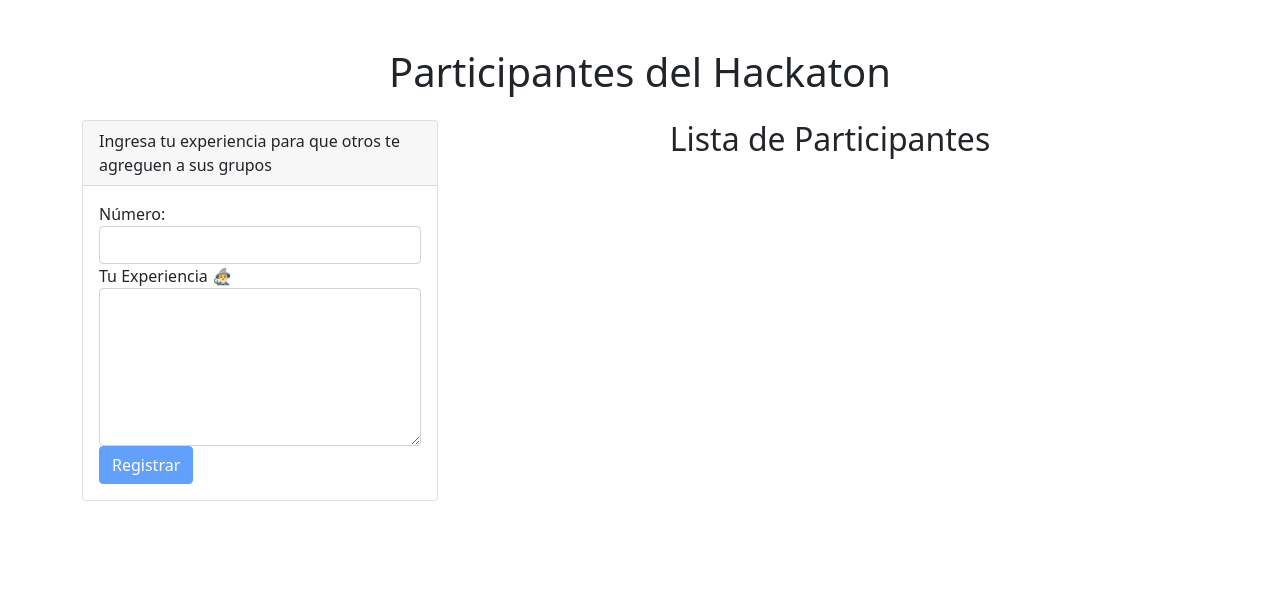
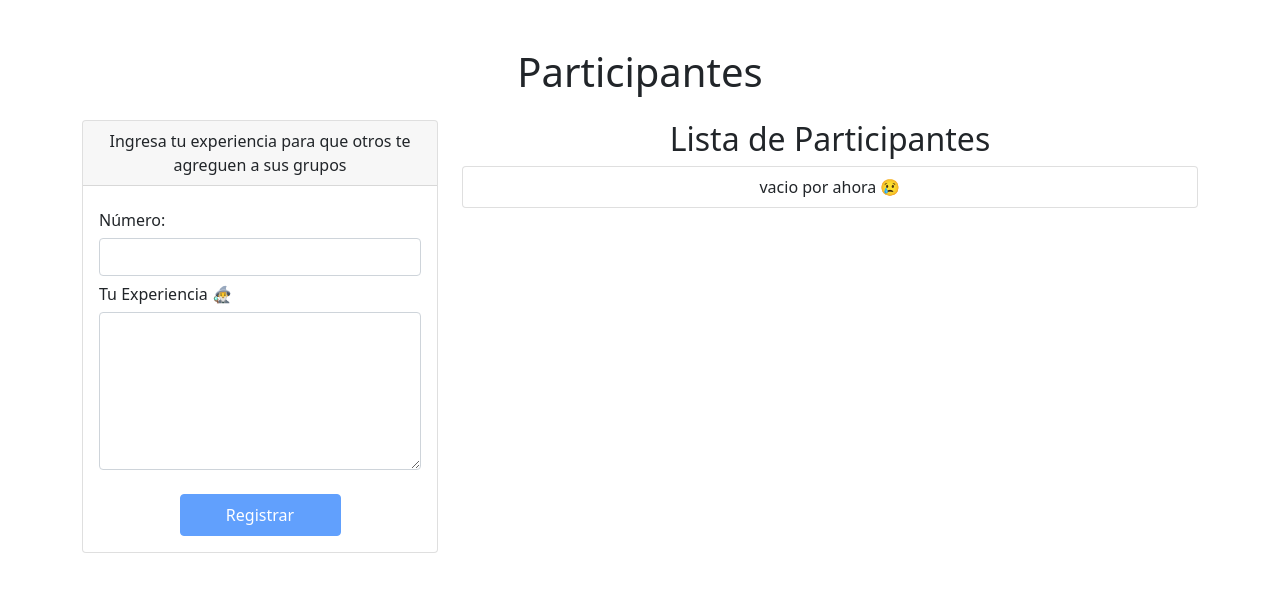
Before and after one commit to rgap/reg-app, a Flask app: page / in a window 1280 px wide. Shown: the top 592 px of the page. Run offline with Flask 3, Linux system fonts and the light colour scheme; data that the repository does not hold is empty; some libraries are stand-ins or nearby versions.

Commit message:
quick update

```diff
--- a/app.py
+++ b/app.py
@@ -1,9 +1,12 @@
 import sqlite3
 
-from flask import Flask, g, redirect, render_template, request, url_for
+import requests
+from flask import Flask, g, redirect, render_template, request, session, url_for
 
 app = Flask(__name__)
 app.secret_key = "secret_delas"
+
+# app.config["SESSION_COOKIE_SAMESITE"] = "Lax"
 
 
 DATABASE = "database/participants.db"
@@ -33,6 +36,22 @@ def index():
 
 @app.route("/register", methods=["POST"])
 def register():
+    # get the reCAPTCHA response data
+    recaptcha_response = request.form.get("g-recaptcha-response")
+
+    # verify reCAPTCHA
+    payload = {
+        "secret": "6LcTNQYoAAAAAEWJKUs1eNIzNdUECS3ciTLP2dQR",
+        "response": recaptcha_response,
+    }
+    response = requests.post(
+        "https://www.google.com/recaptcha/api/siteverify", data=payload
+    )
+    result = response.json()
+
+    if not result.get("success"):
+        return redirect(url_for("index"))
+
     db = get_db()
     phone = request.form.get("phone")
     skills = request.form.get("skills")
--- a/templates/index.html
+++ b/templates/index.html
@@ -1,18 +1,23 @@
 <!DOCTYPE html>
 <html>
   <head>
-    <title>Participantes del Hackaton</title>
+    <title>Participantes del Evento</title>
+    <!-- reCAPTCHA -->
+    <script src="https://www.google.com/recaptcha/api.js" async defer></script>
     <!-- Bootstrap 5 CSS -->
     <link
       href="https://cdn.jsdelivr.net/npm/bootstrap@5.1.0/dist/css/bootstrap.min.css"
       rel="stylesheet"
     />
+
     <!-- Estilos personalizados -->
     <style>
       body {
         background-color: #ffffff; /* Establece el fondo como blanco */
       }
-
+      label {
+        margin: 6px 0px !important;
+      }
       /* Para el color azul-violeta */
       .btn-primary,
       .btn-primary:hover,
@@ -20,17 +25,23 @@
         background-color: #6c5ce7;
         border-color: #6c5ce7;
       }
+      .g-recaptcha > div {
+        margin: auto;
+      }
+      .rc-anchor-normal.rc-anchor-error .rc-anchor-content {
+        margin-top: 14px;
+      }
     </style>
   </head>
 
   <body>
     <div class="container mt-5">
-      <h1 class="text-center mb-4">Participantes del Hackaton</h1>
+      <h1 class="text-center mb-4">Participantes</h1>
       <div class="row justify-content-center">
-        <!-- Columna Izquierda (Registro) - 1/3 -->
-        <div class="col-md-4">
+        <!-- Columna Izquierda (Registro) -->
+        <div class="col-lg-4 col-md-8">
           <div class="card mb-4">
-            <div class="card-header">
+            <div class="card-header text-center">
               Ingresa tu experiencia para que otros te agreguen a sus grupos
             </div>
             <div class="card-body">
@@ -44,11 +55,12 @@
                     name="phone"
                     required
                   />
-                  <div id="phoneError" class="form-text text-danger d-none">
+                  <div
+                    id="phoneError"
+                    class="form-text text-danger d-none my-2"
+                  >
                     El número no está disponible en el grupo de WhatsApp.
                   </div>
-                </div>
-                <div class="form-group">
                   <label for="skills">Tu Experiencia 🧙‍♂️</label>
                   <textarea
                     class="form-control"
@@ -57,28 +69,48 @@
                     name="skills"
                     required
                   ></textarea>
+                  <div
+                    id="skillsError"
+                    class="form-text text-danger d-none my-2"
+                  >
+                    La experiencia debe tener al menos 15 caracteres.
                   </div>
+                </div>
+
+                <div
+                  class="g-recaptcha my-4"
+                  data-sitekey="6LcTNQYoAAAAAMG551NCs3btzHJKOftA16Je1dbO"
+                  id="recaptcha"
+                ></div>
+                <div class="text-center">
                   <button
                     type="submit"
-                  class="btn btn-primary"
+                    class="btn btn-primary w-50 p-2"
                     id="submitButton"
                     disabled
                   >
                     Registrar
                   </button>
+                </div>
               </form>
             </div>
           </div>
         </div>
-        <!-- Columna Derecha (Lista de Participantes) - 2/3 -->
-        <div class="col-md-8">
+        <!-- Columna Derecha (Lista de Participantes) -->
+        <div class="col-lg-8 col-md-10">
           <h2 class="text-center">Lista de Participantes</h2>
           <ul class="list-group">
-            {% for participant in participants %}
+            {% if participants|length > 0 %} {% for participant in participants
+            %}
             <li class="list-group-item">
-              {{ participant[1] }} - {{ participant[2] }}
+              <div class="row">
+                <div class="col-4">{{ participant[1] }}</div>
+                <div class="col-8">{{ participant[2] }}</div>
+              </div>
             </li>
-            {% endfor %}
+            {% endfor %} {% else %}
+            <li class="list-group-item text-center">vacio por ahora 😢</li>
+            {% endif %}
           </ul>
         </div>
       </div>
@@ -88,14 +120,20 @@
     <script>
       const input = document.getElementById("autocompleteInput");
       const phoneError = document.getElementById("phoneError");
+      const skillsInput = document.getElementById("skills");
+      const skillsError = document.getElementById("skillsError");
       const submitButton = document.getElementById("submitButton");
       const numbers = ["100", "200", "300"];
+
+      skillsInput.addEventListener("input", function () {
+        validateSkills();
+        validateForm();
+      });
 
       input.addEventListener("keyup", function (event) {
         let inputValue = input.value;
 
         if (event.keyCode === 8) {
-          // Si se presiona la tecla backspace, simplemente regresa.
           return;
         }
 
@@ -106,33 +144,58 @@
             break;
           }
         }
+
+        validateForm();
       });
 
       input.addEventListener("blur", function () {
+        validatePhone();
+        validateForm();
+      });
+
+      function validateSkills() {
+        let skillsValue = skillsInput.value;
+        if (skillsValue.length < 15) {
+          skillsError.classList.remove("d-none");
+          return false;
+        } else {
+          skillsError.classList.add("d-none");
+          return true;
+        }
+      }
+
+      function validatePhone() {
         let inputValue = input.value;
-
         if (!numbers.includes(inputValue)) {
           phoneError.classList.remove("d-none");
-          submitButton.disabled = true; // Deshabilita el botón de envío.
+          return false;
         } else {
-          phoneError.classList.add("d-none"); // Esconde el mensaje de error.
-          submitButton.disabled = false; // Habilita el botón de envío.
+          phoneError.classList.add("d-none");
+          return true;
         }
-      });
+      }
+
+      function validateForm() {
+        if (
+          validatePhone() &&
+          grecaptcha.getResponse().length &&
+          validateSkills()
+        ) {
+          submitButton.disabled = false;
+        } else {
+          submitButton.disabled = true;
+        }
+      }
 
       document
         .getElementById("registrationForm")
         .addEventListener("submit", function (event) {
-          let inputValue = input.value;
-
-          if (!numbers.includes(inputValue)) {
-            event.preventDefault(); // Evita que se envíe el formulario.
+          if (!validateForm()) {
+            event.preventDefault();
+            if (!grecaptcha.getResponse().length) {
+              alert("Please complete the reCAPTCHA.");
             }
-        });
-
-      // Esconde el mensaje de error al empezar a escribir de nuevo.
-      input.addEventListener("input", function () {
-        phoneError.classList.add("d-none");
+          }
         });
     </script>
 
```
Also changed, not shown: database/participants.db. Lines whose indentation alone changed are shown as unchanged.
